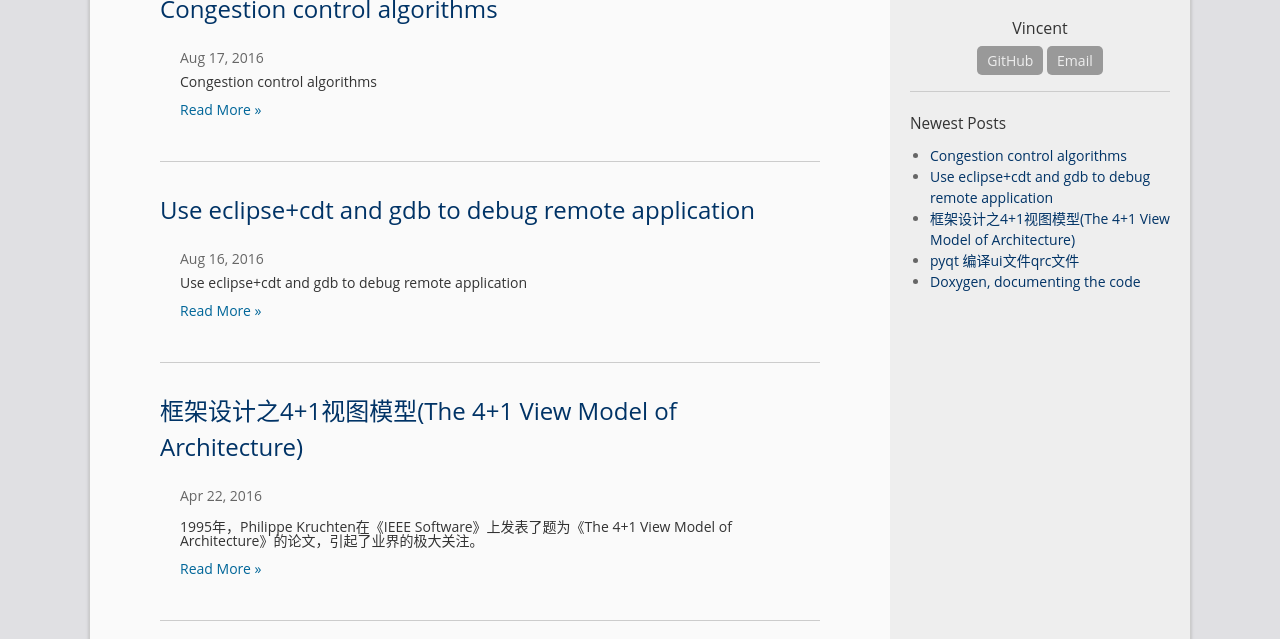
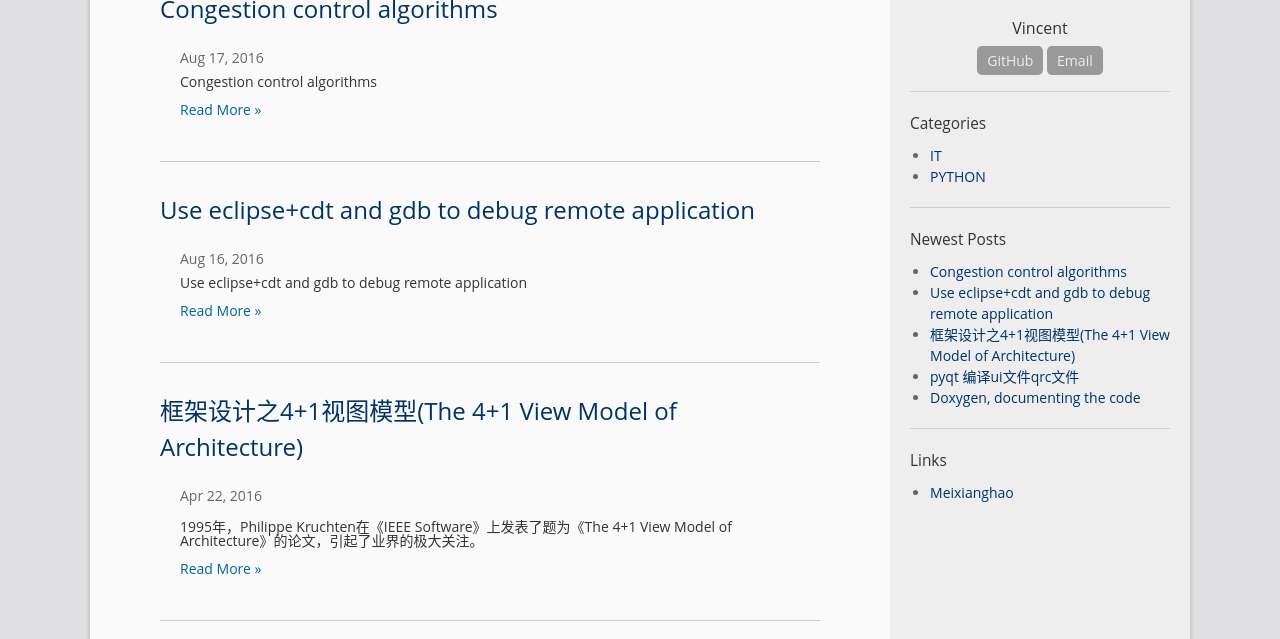
Before and after one commit to suseme/misday, a Jekyll site: the page built from index.html, in a window 1280 px wide and 900 px high, cut to the strip 261-900 px from the top of the window. Built offline with Jekyll 4.4.1, drawn with Linux system fonts in a browser that asks for light colours; the list of posts is cut into pages by our own code.

Commit message:
add category

```diff
--- a/_config.yml
+++ b/_config.yml
@@ -46,3 +46,7 @@ google_analytics: UA-28333273-1
 img: /assets/img
 css: /assets/css
 js: /assets/js
+
+friends: [
+  {title: "Meixianghao", href: "http://www.meixianghao.com" }
+]
--- a/_includes/sidebar.html
+++ b/_includes/sidebar.html
@@ -14,16 +14,34 @@
     {% endif %}
   </p>
 </div>
-
+<!-- TOC -->
+<div class="col-box post-toc hide">
+  <div class="col-box-title">TOC</div>
+</div>
+<!-- categories -->
+<div class="col-box">
+<div class="col-box-title">Categories</div>
+<ul class="post-list">
+    {% for category in site.categories %}
+      <li><a class="post-link" href="/category/#{{ category[0] }}">{{ category[0] | upcase }}</a></li>
+    {% endfor %}
+  </ul>
+</div>
+<!-- newest posts -->
 <div class="col-box">
   <div class="col-box-title">Newest Posts</div>
   <ul class="post-list">
     {% for post in site.posts limit:5 %}
-      <li><a class="post-link" href="{{ post.url | prepend: site.baseurl }}">{{ post.title }}</a></li>
+      <li><a class="post-link" href="{{ post.url }}">{{ post.title }}</a></li>
     {% endfor %}
   </ul>
 </div>
-
-<div class="col-box post-toc hide">
-  <div class="col-box-title">TOC</div>
+<!-- links -->
+<div class="col-box">
+  <div class="col-box-title">Links</div>
+  <ul class="post-list">
+    {% for friend in site.friends %}
+      <li><a class="post-link" href="{{ friend.href }}">{{ friend.title }}</a></li>
+    {% endfor %}
+  </ul>
 </div>
```
Also changed, not shown: category.html (+6 -8 lines).
